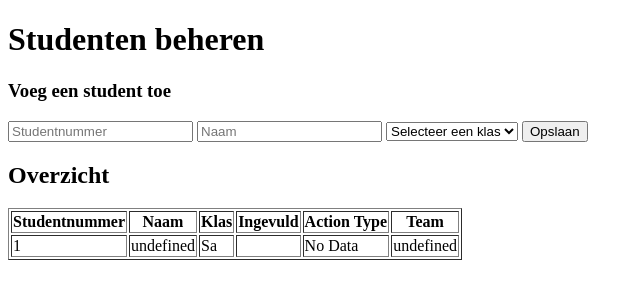
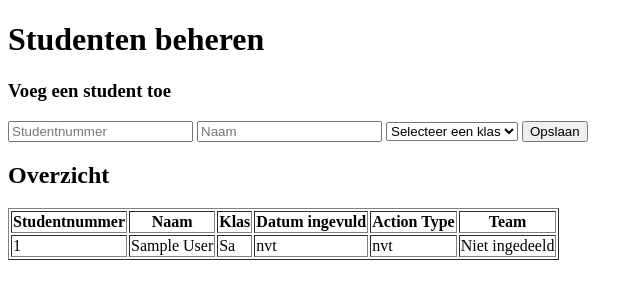
Before and after one commit to SimoneCalf/WP3, a Flask app: page /teacher/manage_students in a window 1280 px wide. Shown: the top 300 px of the page, without its empty margins (0-643 px from the left). Run offline with Flask 3, Linux system fonts and the light colour scheme; tables that the repository leaves empty or names only in its code hold one stand-in row (values such as "Sample post"); some libraries are stand-ins or nearby versions.

Commit message:
reload table

```diff
--- a/WebApp/templates/manage_students.html
+++ b/WebApp/templates/manage_students.html
@@ -28,7 +28,7 @@
                  <th>Studentnummer</th>
                  <th>Naam</th>
                  <th>Klas</th>
-                 <th>Ingevuld</th>
+                 <th>Datum ingevuld</th>
                  <th>Action Type</th>
                  <th>Team</th>
              </tr>
@@ -52,14 +52,18 @@
 
                     data.forEach(function(student) {
                         console.log('Student:', student);
+                        // Check for "No Data" in action_date and replace it with "nvt"
+                        const actionDate = student.action_date === 'No Data' ? "nvt" : student.action_date;
+                        const actionType = student.action_type === 'No Data' ? "nvt" : student.action_type;
+                        const teamName = student.team_name === 'No Team' ? "Niet ingedeeld" : student.team_name;
                         const tableRow = `
                             <tr>
                                 <td>${student.student_number}</td>
-                                <td>${student.name}</td>
+                                <td>${student.student_name}</td>
                                 <td>${student.student_class}</td>
-                                <td>${student.completed ? '✓' : ' '}</td>
-                                <td>${student.action_type}</td>
-                                <td>${student.team}</td>
+                                <td>${actionDate}</td>
+                                <td>${actionType}</td>
+                                <td>${teamName}</td>
                             </tr>
                         `;
                         studentTableBody.append(tableRow);
@@ -133,6 +137,9 @@
                   $('#studentnummer').val('');
                   $('#name').val('');
                   $('#class').val('');
+
+                  // Reload the students list
+                  loadStudents();
               },
               error: function(xhr, status, error) {
                   console.error('Error adding student:', error);
@@ -140,6 +147,8 @@
           });
       });
   });
+
+
 </script>
 </body>
 </html>
```
